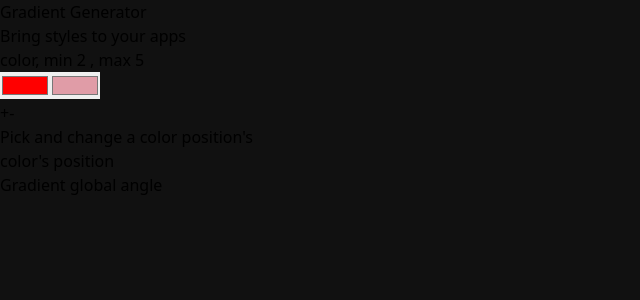
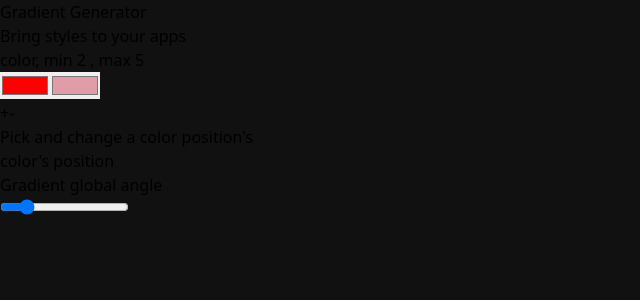
Before and after one commit to vanparfait/App_degradeLineaire-react, a React (Vite) app: page / in a window 1280 px wide. Shown: the top 300 px of the page, without its empty margins (0-640 px from the left). Built offline with nearby package versions, Linux system fonts and the light colour scheme.

Commit message:
gestion de l'angle global  du degrade

```diff
--- a/src/App.jsx
+++ b/src/App.jsx
@@ -2,6 +2,7 @@
 import Gradient from "./Gradient";
 import ColorInput from "./components/inputs/ColorInput";
 import AddRemoveColor from "./components/AddRemoveColor";
+import RangeAngle from "./components/RangeAngle";
 
 function App() {
   const gradientValue = useSelector((state) => state.gradient);
@@ -33,7 +34,7 @@
 
         {/* range color */}
         <p>Gradient global angle</p>
-        {/* range angle */}
+        <RangeAngle />
 
         {/* open modal button */}
       </div>
--- a/src/Gradient.jsx
+++ b/src/Gradient.jsx
@@ -1,6 +1,6 @@
 import React from "react";
 import getGradientCSSValue from "./utils/getGradientCSSValue";
-import gradient from "./features/gradient";
+
 import { useSelector } from "react-redux";
 
 const Gradient = () => {
--- /dev/null
+++ b/src/components/RangeAngle.jsx
@@ -0,0 +1,20 @@
+import React from "react";
+import { useDispatch, useSelector } from "react-redux";
+import { updateAngle } from "../features/gradient";
+
+const RangeAngle = () => {
+  const dispatch = useDispatch();
+  const gradientValue = useSelector((state) => state.gradient);
+  return (
+    <input
+      type="range"
+      className="w-full h-1 mb-10 bg-gray-200 rounded-lg cursor-pointer"
+      min={"0"}
+      max="360"
+      value={gradientValue.angle}
+      onChange={(e) => dispatch(updateAngle(e.target.value))}
+    />
+  );
+};
+
+export default RangeAngle;
--- a/src/features/gradient.js
+++ b/src/features/gradient.js
@@ -1,24 +1,5 @@
 import { createSlice } from "@reduxjs/toolkit";
-import getGradientCSSValue from "../utils/getGradientCSSValue";
-
-console.log(
-  getGradientCSSValue({
-    colors: [
-      {
-        id: 1,
-        value: "#ff0000",
-        position: 20,
-      },
-      {
-        id: 2,
-        value: "#e09ca7",
-        position: 50,
-      },
-    ],
-    pickedColorId: 1,
-    angle: 60,
-  })
-);
+//import getGradientCSSValue from "../utils/getGradientCSSValue";
 
 const initialState = {
   colors: [
@@ -60,7 +41,11 @@
 
       state.colors.pop();
     },
+    updateAngle: (state, action) => {
+      state.angle = action.payload;
+    },
   },
 });
 export default gradientSlice.reducer;
-export const { updateColor, addColor, removeColor } = gradientSlice.actions;
+export const { updateColor, addColor, removeColor, updateAngle } =
+  gradientSlice.actions;
```
